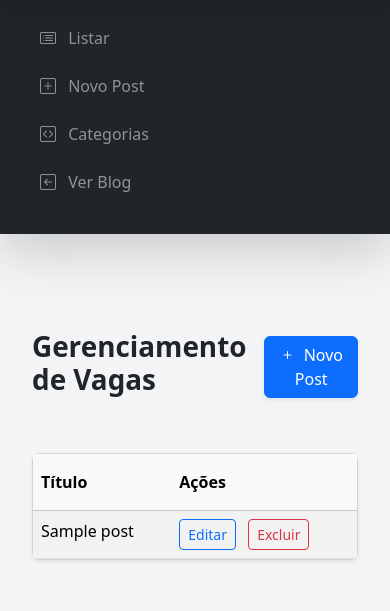
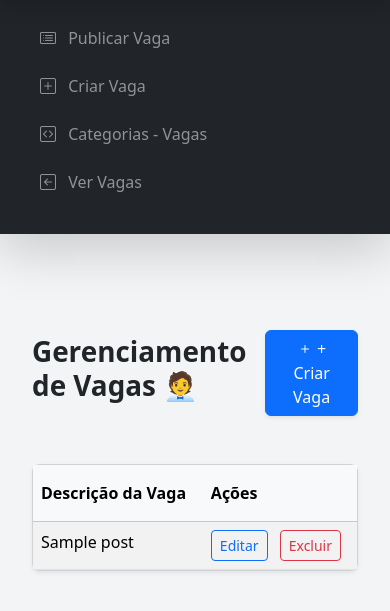
Before and after one commit to markinifsp/main, a CodeIgniter 4 app: the page made by app/Views/admin/posts.php in a window 390 px wide. Shown: the part 56-667 px from the top of the page. Run offline with PHP 8.4 and a stand-in for CodeIgniter, Linux system fonts and the light colour scheme; the template is opened without the code that fills it: most values are stand-ins (such as "Sample title", 1, 10 or a date in 2020); data that the repository does not hold is empty; some libraries are stand-ins or nearby versions.

Commit message:
Mensagem do commit2

```diff
--- a/app/Views/admin/posts.php
+++ b/app/Views/admin/posts.php
@@ -3,9 +3,10 @@
 <?php $this->section('conteudo') ?>
 
     <header class="d-flex justify-content-between align-items-center mt-5 mb-5 pt-3">
-        <h1 class="display-6 fw-bold text-dark">Gerenciamento de Vagas</h1>
+        <h1 class="display-6 fw-bold text-dark">Gerenciamento de Vagas 🧑‍💼
+        </h1>
         <a href="<?php echo base_url('admin/posts/adicionar') ?>" class="btn btn-primary shadow-sm">
-            <i class="bi bi-plus me-1"></i> Novo Post
+            <i class="bi bi-plus me-1"></i>+ Criar Vaga
         </a>
     </header>
 
@@ -16,9 +17,9 @@
                 <table class="table table-striped table-hover mb-0">
                     <thead class="table-light">
                         <tr>
-                            <th scope="col" class="py-3">Título</th>
-                            <th scope="col" class="py-3 d-none d-md-table-cell">Categoria</th>
-                            <th scope="col" class="py-3 d-none d-sm-table-cell">Autor</th>
+                            <th scope="col" class="py-3">Descrição da Vaga</th>
+                            <th scope="col" class="py-3 d-none d-md-table-cell">Categoria - Profissão</th>
+                            <th scope="col" class="py-3 d-none d-sm-table-cell">Criado por</th>
                             <th scope="col" class="py-3">Ações</th>
                         </tr>
                     </thead>
--- a/app/Views/admin/template.php
+++ b/app/Views/admin/template.php
@@ -17,19 +17,19 @@
 
         <!-- SIDEBAR (Menu) -->
         <aside class="sidebar shadow-lg">
-            <h2 class="fs-4 fw-bold mb-4 text-primary">Central Jobify</h2>
+            <h2 class="fs-4 fw-bold mb-4 text-primary">🏦 > Central Jobify</h2>
             <nav class="nav flex-column">
                 <a class="nav-link text-white-50 rounded mb-2<?php echo ($active == 'posts' ? ' active' : '') ?>" href="<?php echo base_url('admin/posts') ?>">
-                    <i class="bi bi-card-list me-2"></i> Listar
+                    <i class="bi bi-card-list me-2"></i> Publicar Vaga
                 </a>
                 <a class="nav-link text-white-50 rounded mb-2<?php echo ($active == 'posts/adicionar' ? ' active' : '') ?>" href="<?php echo base_url('admin/posts/adicionar') ?>">
-                    <i class="bi bi-plus-square me-2"></i> Novo Post
+                    <i class="bi bi-plus-square me-2"></i> Criar Vaga
                 </a>
                 <a class="nav-link text-white-50 rounded mb-2<?php echo ($active == 'categorias' ? ' active' : '') ?>" href="<?php echo base_url('admin/categorias') ?>">
-                    <i class="bi bi-code-square me-2"></i> Categorias
+                    <i class="bi bi-code-square me-2"></i> Categorias - Vagas
                 </a>
                 <a class="nav-link text-white-50 rounded mb-2" href="<?php echo base_url() ?>">
-                    <i class="bi bi-arrow-left-square me-2"></i> Ver Blog
+                    <i class="bi bi-arrow-left-square me-2"></i> Ver Vagas
                 </a>
             </nav>
         </aside>
```
